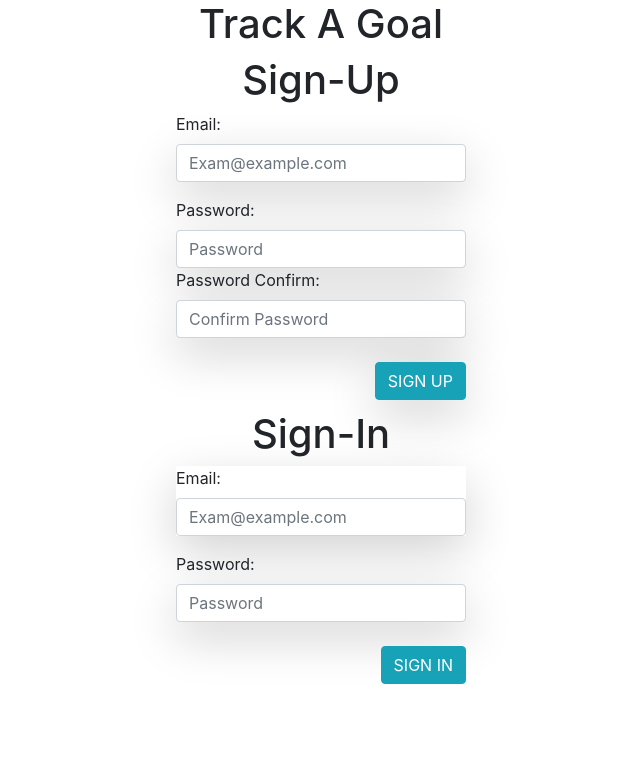
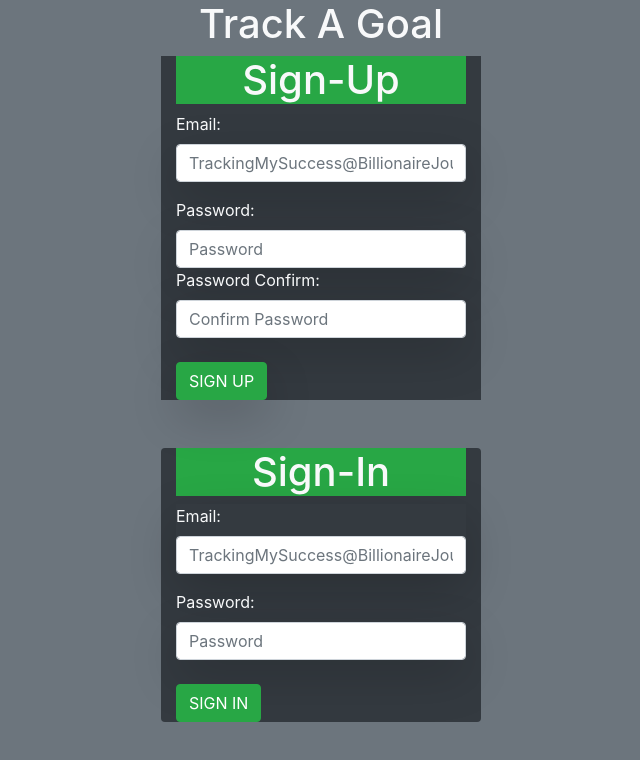
Before and after one commit to kevinjmosley93/Goal-App-Front, a website built with webpack: page index.html in a window 1280 px wide. Shown: the whole page, without its empty margins (319-959 px from the left). Built offline with nearby package versions, Linux system fonts and the light colour scheme.

Commit message:
Latest Commit

```diff
--- a/assets/scripts/auth/api.js
+++ b/assets/scripts/auth/api.js
@@ -2,6 +2,8 @@ const config = require("./../config");
 const store = require("../store");
 
 const signUp = (data) => {
+  store.user = data;
+
   console.log("api data is:", data);
   return $.ajax({
     url: `${config.apiUrl}/sign-up`,
--- a/assets/scripts/auth/events.js
+++ b/assets/scripts/auth/events.js
@@ -7,7 +7,7 @@ const signUpClick = (event) => {
   event.preventDefault();
   const form = event.target;
   const data = getFormInfo(form);
-  api.signUp(data).then(ui.signUpPass);
+  api.signUp(data).then(ui.signUpPass).catch();
   console.log("data is:", data);
   console.log("event is:", event);
 };
--- a/index.html
+++ b/index.html
@@ -13,52 +13,52 @@
   <script src="public/application.js" type="text/javascript" charset="utf-8" defer></script>
 </head>
 
-<body>
-  <h1 class="text-center">Track A Goal</h1>
+<body class="bg-secondary">
+  <h1 class="text-center text-light">Track A Goal</h1>
   <form id='sign-up-form'>
-    <div id="form-container" class="container bd w-25">
-      <h1 class="text-center">Sign-Up</h1>
+    <div id="form-container" class="container bg-dark bd w-25">
+      <h1 class="text-center text-light bg-success">Sign-Up</h1>
       <div class="form-group">
-        <label for="sign-up-email">Email:</label>
+        <label class="text-light" for="sign-up-email">Email:</label>
         <input class="form-control shadow-lg" type="email" name="credentials[email]" id="sign-up-email"
-          placeholder="Exam@example.com">
+          placeholder="TrackingMySuccess@BillionaireJourney.com">
       </div>
       <!-- Password -->
       <div id="form-group">
-        <label for="sign-up-password">Password:</label>
+        <label class="text-light" for="sign-up-password">Password:</label>
         <input class="form-control shadow-lg" id="sign-up-password" type="password" name="credentials[password]"
           placeholder="Password">
       </div>
       <!-- ReEnter Password -->
       <div id="form-group">
-        <label for="sign-up-password_confirm">Password Confirm:</label>
+        <label class="text-light" for="sign-up-password_confirm">Password Confirm:</label>
         <input class="form-control shadow-lg" id="sign-up-password_confirm" type="password"
           name="credentials[password_confirmation]" placeholder="Confirm Password">
         <br>
-        <input class="btn btn-info float-right shadow-lg" type="submit" value="SIGN UP">
+        <input class="btn btn-success  shadow-lg" type="submit" value="SIGN UP">
       </div>
     </div>
   </form>
   <br>
   <br>
-  <div id="form-container" class="container rounded w-25">
-    <h1 class="text-center">Sign-In</h1>
+  <div id="form-container" class="container bg-dark rounded w-25">
+    <h1 class="text-center text-light bg-success">Sign-In</h1>
     <!-- Sign In Form -->
     <form id="sign-in-form">
       <!-- Email -->
       <div class=" form-group shadow-lg">
-        <label for="sign-in-email">Email:</label>
+        <label class="text-light" for="sign-in-email">Email:</label>
         <input class="form-control" type="email" name="credentials[email]" id="sign-in-email"
-          placeholder="Exam@example.com" required>
+          placeholder="TrackingMySuccess@BillionaireJourney.com" required>
       </div>
       <!-- Password -->
       <div id="form-group">
-        <label for="sign-in-password">Password:</label>
+        <label class="text-light" for="sign-in-password">Password:</label>
         <input class="form-control  shadow-lg" id="sign-in-password" type="password" name="credentials[password]"
           placeholder="Password" required>
       </div>
       <br>
-      <input class="btn btn-info float-right" type="submit" value="SIGN IN">
+      <input class="btn btn-success" type="submit" value="SIGN IN">
     </form>
   </div>
 </body>
```
